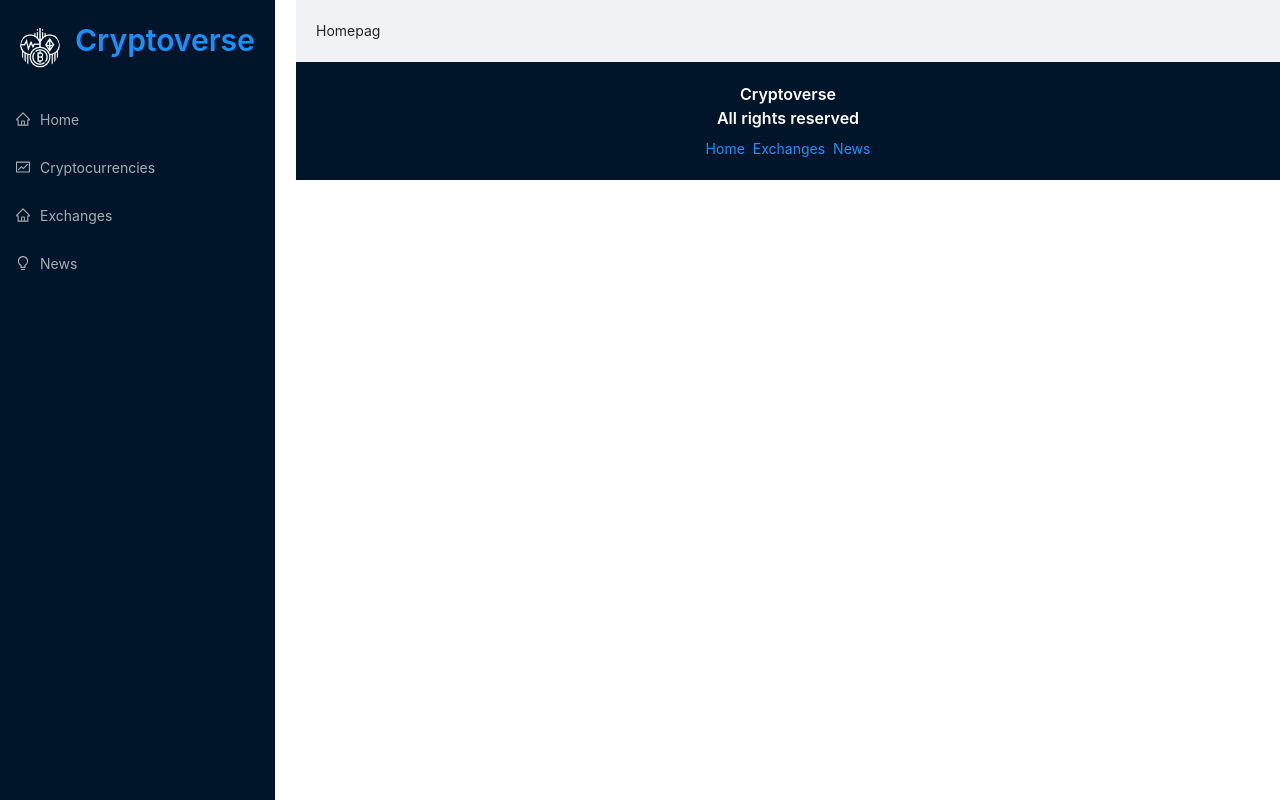
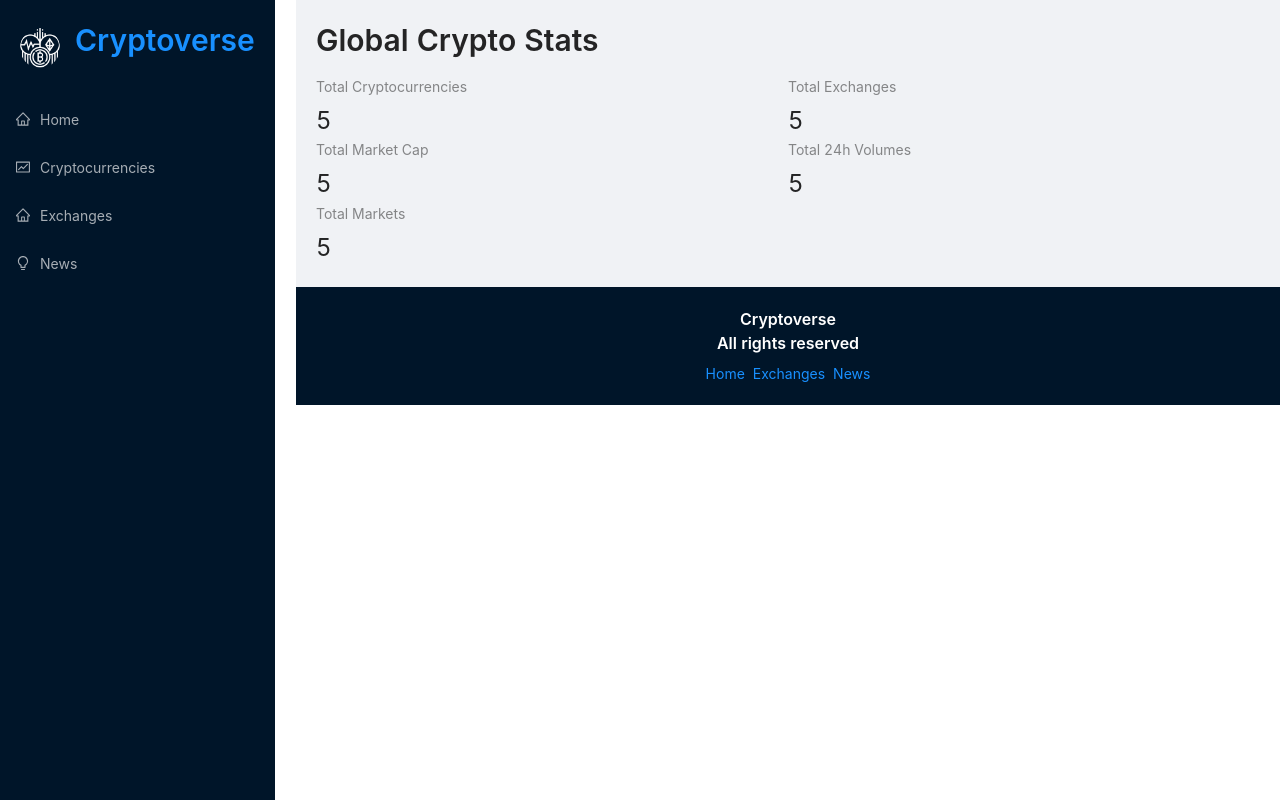
Before and after one commit to robertmarinescu/crypto-dashboard, a React (Create React App) app: page / in a window 1280 px wide. Built offline with nearby package versions, Linux system fonts and the light colour scheme.

Commit message:
setup store

```diff
--- /dev/null
+++ b/src/app/store.js
@@ -0,0 +1,5 @@
+import { configureStore } from '@reduxjs/toolkit'
+
+export default configureStore({
+  reducer: {},
+})
--- a/src/components/Homepage.jsx
+++ b/src/components/Homepage.jsx
@@ -1,10 +1,23 @@
 import React from 'react'
+import millify from 'millify'
+import { Typography, Row, Col, Statistic } from 'antd';
+import { Link } from 'react-router-dom'
+import { FormProvider } from 'antd/lib/form/context';
+
+const { Title } = Typography
 
 const Homepage = () => {
   return (
-    <div>
-      Homepag
-    </div>
+    <>
+      <Title level={2} className='heading'>Global Crypto Stats</Title>
+      <Row>
+        <Col span={12}><Statistic title='Total Cryptocurrencies' value='5'/></Col>
+        <Col span={12}><Statistic title='Total Exchanges' value='5'/></Col>
+        <Col span={12}><Statistic title='Total Market Cap' value='5'/></Col>
+        <Col span={12}><Statistic title='Total 24h Volumes' value='5'/></Col>
+        <Col span={12}><Statistic title='Total Markets' value='5'/></Col>
+      </Row>
+    </>
   )
 }
 
--- a/src/index.js
+++ b/src/index.js
@@ -1,13 +1,17 @@
 import React from 'react'
 import ReactDOM from 'react-dom'
 import { BrowserRouter as Router } from 'react-router-dom'
+import { Provider } from 'react-redux'
 
 import App from './App'
+import store from './app/store'
 import 'antd/dist/antd.css'
 
 ReactDOM.render(
   <Router>
-    <App />
+    <Provider store={store}>
+      <App />
+    </Provider>
   </Router>,
   document.getElementById('root')
 )
```
Also changed, not shown: src/services/cryptoApi.js (added, +17 -0 lines).
